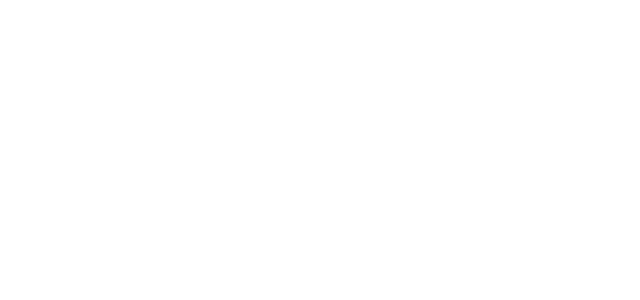
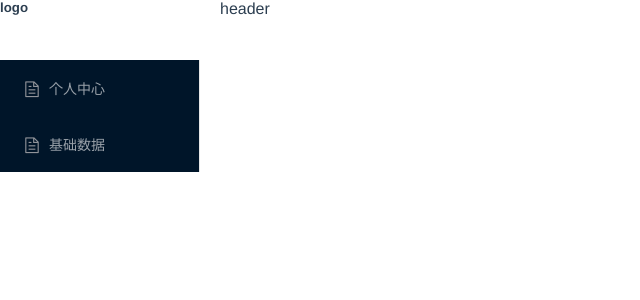
Before and after one commit to smallskyzzz/platform, a Vue app: page / in a window 1280 px wide. Shown: the top 300 px of the page, without its empty margins (0-640 px from the left). Built offline with nearby package versions, Linux system fonts and the light colour scheme.

Commit message:
feat 初始化整体结构、导航

```diff
--- a/package.json
+++ b/package.json
@@ -10,7 +10,8 @@
   "dependencies": {
     "core-js": "^3.6.5",
     "vue": "^2.6.11",
-    "vue-router": "^3.5.3"
+    "vue-router": "^3.5.3",
+    "element-ui": "^2.15.6"
   },
   "devDependencies": {
     "@vue/cli-plugin-babel": "~4.5.0",
--- a/src/App.vue
+++ b/src/App.vue
@@ -12,4 +12,12 @@
 </script>
 
 <style>
+  #app {
+    font-family: Avenir,Helvetica,Arial,sans-serif;
+    -webkit-font-smoothing: antialiased;
+    -moz-osx-font-smoothing: grayscale;
+    color: #2c3e50;
+    width: 100%;
+    height: 100%;
+  }
 </style>
--- /dev/null
+++ b/src/assets/css/reset.css
@@ -0,0 +1,6 @@
+html, body {
+  width: 100%;
+  height: 100%;
+  margin: 0;
+  padding: 0;
+}
--- /dev/null
+++ b/src/components/sideMenu.vue
@@ -0,0 +1,54 @@
+<template>
+  <div>
+    <h5 style="height: 60px;margin: 0">logo</h5>
+    <el-menu
+        background-color="rgba(0, 21, 41, 1)"
+        text-color="rgba(255, 255, 255, .6)"
+    >
+      <el-menu-item
+        v-for="(r, i) in routers"
+        :key="r.name"
+        @click="handleClick(r)"
+        :index="i + ''"
+      >
+        <i class="el-icon-document"></i>
+        <span slot="title">{{ r.title }}</span>
+      </el-menu-item>
+    </el-menu>
+  </div>
+</template>
+
+<script>
+import routers from '@/router/index'
+
+export default {
+  name: "sideMenu",
+  data () {
+    return {
+      routers
+    }
+  },
+  computed: {
+    activeName () {
+      console.log(this.routers.findIndex((r) => r.path === this.$router.path))
+      return this.routers.findIndex((r) => r.path === this.$router.path)
+    }
+  },
+  created () {
+    console.log(routers)
+  },
+  methods: {
+    handleClick (r) {
+      console.log(r)
+      const { path } = r
+      this.$router.push({
+        path
+      })
+    }
+  }
+}
+</script>
+
+<style scoped>
+
+</style>
--- a/src/main.js
+++ b/src/main.js
@@ -3,12 +3,31 @@
 // 路由
 import VueRouter from 'vue-router'
 import routes from '@/router/index'
+// 全局css
+import '@/assets/css/reset.css'
+// element
+import ElementUI from 'element-ui'
+import 'element-ui/lib/theme-chalk/index.css';
 
+// 解决路由push报错问题
+const routerPush = VueRouter.prototype.push
+VueRouter.prototype.push = function push(location) {
+  return routerPush.call(this, location).catch(error=> error)
+}
 // 路由注册
 Vue.use(VueRouter)
 const router = new VueRouter({
-  routes
+  routes: [{
+    path: '',
+    component: () => import('@/views/common/main'),
+    children: [
+      ...routes
+    ]
+  }]
 })
+
+// element注册
+Vue.use(ElementUI)
 
 Vue.config.productionTip = false
 
--- a/src/router/modules/common/index.js
+++ b/src/router/modules/common/index.js
@@ -2,7 +2,13 @@
   {
     path: '/home',
     name: 'home',
-    title: '首页',
+    title: '个人中心',
+    component: () => import(/* webpackChunkName: "home" */'@/views/home/index')
+  },
+  {
+    path: '/home1',
+    name: 'home1',
+    title: '基础数据',
     component: () => import(/* webpackChunkName: "home" */'@/views/home/index')
   },
 ]
--- /dev/null
+++ b/src/views/common/main.vue
@@ -0,0 +1,30 @@
+<template>
+  <el-container>
+    <el-aside width="200px">
+      <sideMenu></sideMenu>
+    </el-aside>
+    <el-container>
+      <el-header>
+        header
+      </el-header>
+      <el-main>
+        <router-view></router-view>
+      </el-main>
+    </el-container>
+  </el-container>
+</template>
+
+<script>
+import sideMenu from '@/components/sideMenu'
+
+export default {
+  name: "Main",
+  components: {
+    sideMenu
+  }
+}
+</script>
+
+<style scoped>
+
+</style>
```
Also changed, not shown: src/assets/logo.png (deleted), 1 other file (tests, documents, lock files or other folders).
